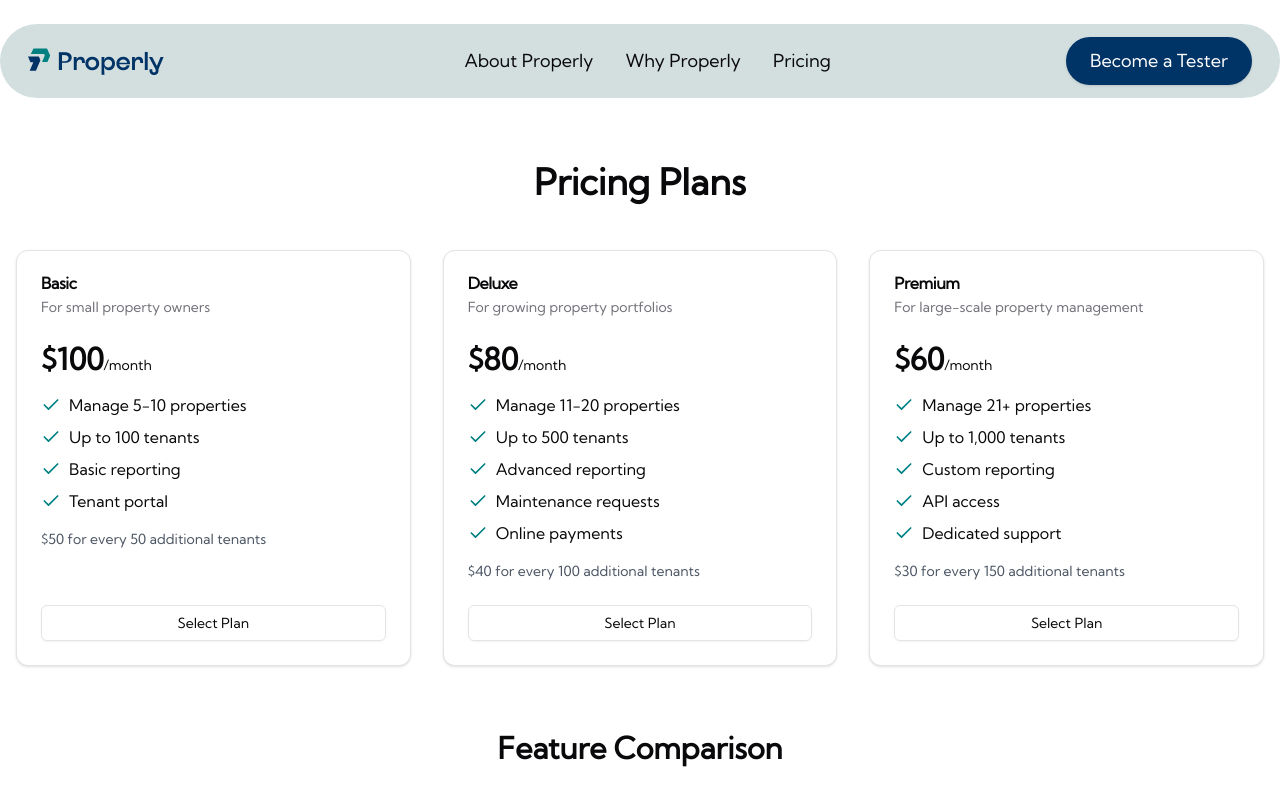
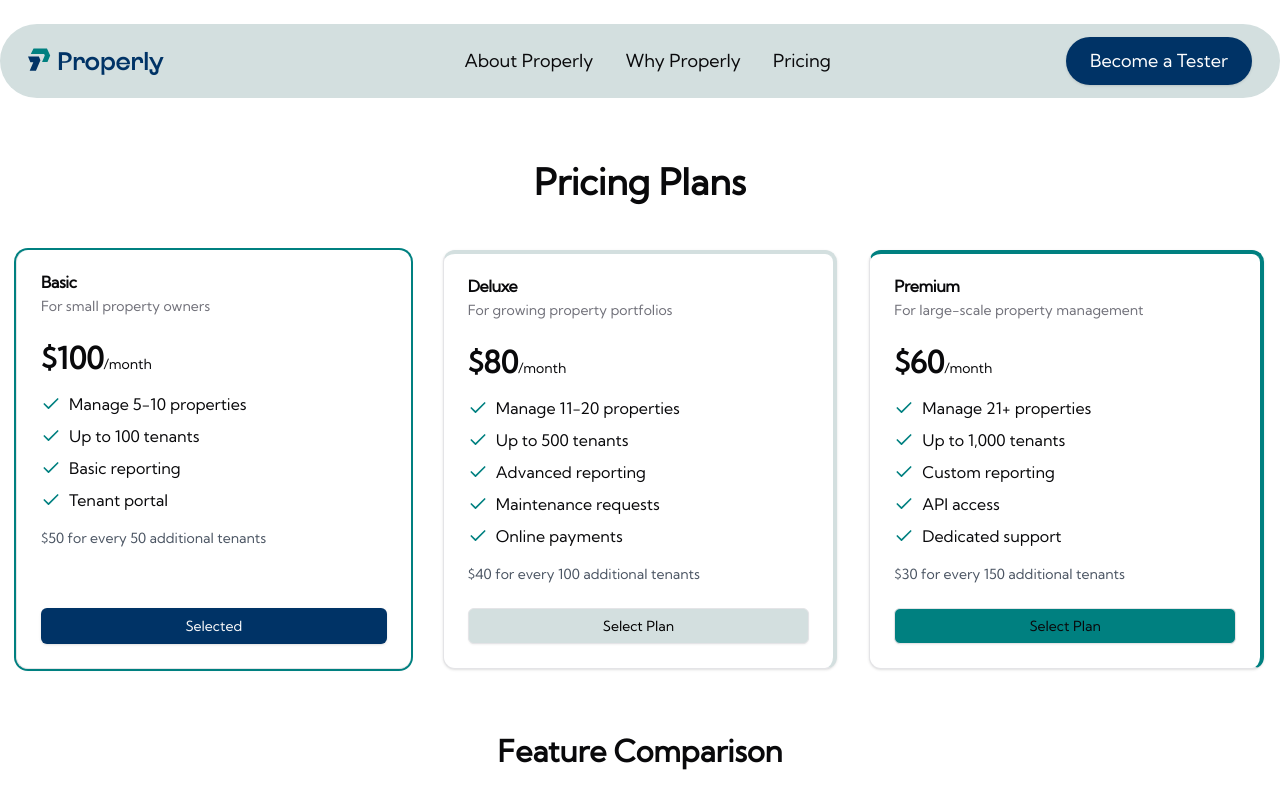
Before and after one commit to CondoMGT/Properly, a Next.js app: page /pricing in a window 1280 px wide. Shown: the top 800 px of the page. Built offline with nearby package versions, Linux system fonts and the light colour scheme.

Commit message:
Update pricing page and home page

```diff
--- a/app/(landing)/pricing/page.tsx
+++ b/app/(landing)/pricing/page.tsx
@@ -133,7 +133,7 @@ const additionalServices = [
 ];
 
 export default function PricingPage() {
-  const [selectedPlan, setSelectedPlan] = useState<string | null>(null);
+  const [selectedPlan, setSelectedPlan] = useState<string>("Basic");
 
   return (
     <div className="container mx-auto px-4 py-16">
@@ -144,8 +144,14 @@ export default function PricingPage() {
         {plans.map((plan) => (
           <Card
             key={plan.name}
-            className={`flex flex-col ${
-              selectedPlan === plan.name ? "ring-2 ring-custom-2" : ""
+            className={`flex flex-col border-t-4 border-r-4 ${
+              selectedPlan === plan.name
+                ? "ring-2 ring-custom-2 border-t-0 border-r-0"
+                : ""
+            }${
+              plan.name === "Deluxe"
+                ? " border-t-custom-3 border-r-custom-3"
+                : " border-t-custom-2 border-r-custom-2"
             }`}
           >
             <CardHeader>
@@ -177,6 +183,12 @@ export default function PricingPage() {
                   selectedPlan === plan.name
                     ? " bg-custom-1 hover:bg-custom-1"
                     : " bg-transparent"
+                }${
+                  plan.name === "Deluxe"
+                    ? " bg-custom-3 text-black"
+                    : plan.name === "Premium"
+                    ? " bg-custom-2"
+                    : ""
                 }`}
                 onClick={() => setSelectedPlan(plan.name)}
                 variant={selectedPlan === plan.name ? "default" : "outline"}
--- a/components/hero.tsx
+++ b/components/hero.tsx
@@ -3,7 +3,6 @@ import { FaqComp } from "@/components/landing-page/faq";
 import { FeaturesComp } from "@/components/landing-page/features";
 import { Hero } from "@/components/landing-page/hero";
 import { HowComp } from "@/components/landing-page/how";
-import { JoinComp } from "@/components/landing-page/join";
 import { WhyComp } from "@/components/landing-page/why";
 
 const heroPageComponents = [
@@ -12,7 +11,6 @@ const heroPageComponents = [
   WhyComp,
   HowComp,
   FeaturesComp,
-  JoinComp,
   FaqComp,
 ];
 
--- a/components/landing-page/about.tsx
+++ b/components/landing-page/about.tsx
@@ -7,14 +7,14 @@ export const AboutComponent = () => {
       className="w-full h-auto max-w-[1272px] mx-auto py-8 px-4 flex flex-col md:flex-row justify-between items-center md:gap-16"
     >
       <div className="w-full flex-[20%] h-auto py-2.5 flex justify-start items-center gap-2.5">
-        <div className="text-black text-4xl md:text-5xl font-medium font-kyiv leading-[56px]">
+        <div className="text-black text-4xl md:text-5xl font-semibold font-kyiv leading-[56px]">
           About Properly
         </div>
       </div>
 
       <div className="w-full grid h-auto">
         <div className="w-full">
-          <span className="text-custom-2 text-2xl font-medium font-kyiv leading-[30px]">
+          <span className="text-custom-2 text-2xl font-semibold font-kyiv leading-[30px]">
             Properly
           </span>
           <span className="text-black text-xl font-normal font-['Open Sans'] leading-[34px] tracking-tight">
--- a/components/landing-page/faq.tsx
+++ b/components/landing-page/faq.tsx
@@ -78,7 +78,7 @@ const faqs = [
 export const FaqComp = () => {
   return (
     <div className="w-full max-w-[1322px] mx-auto h-auto flex flex-col justify-start items-start gap-6 p-4">
-      <div className="self-stretch text-black text-4xl md:text-5xl font-medium font-kyiv leading-[60px] text-center md:text-left">
+      <div className="self-stretch text-black text-4xl md:text-5xl font-semibold font-kyiv leading-[60px] text-center md:text-left">
         Our Frequently Asked Questions
       </div>
       <div className="flex-col justify-end items-start gap-2 flex w-full">
--- a/components/landing-page/how.tsx
+++ b/components/landing-page/how.tsx
@@ -5,7 +5,7 @@ export const HowComp = () => {
   return (
     <div className="w-full max-w-[1266px] mx-auto h-auto flex-col justify-start items-start gap-10 p-4">
       <div className="w-full flex flex-col gap-1 justify-start items-start mb-8">
-        <div className="text-black text-4xl md:text-5xl font-medium font-kyiv tracking-tight leading-[56px]">
+        <div className="text-black text-4xl md:text-5xl font-semibold font-kyiv tracking-tight leading-[56px]">
           How Properly Works
         </div>
         <div className="text-sm text-muted-foreground ml-1">
--- a/components/landing-page/why.tsx
+++ b/components/landing-page/why.tsx
@@ -35,7 +35,7 @@ export const WhyComp = () => {
       className="w-full h-auto max-w-[1272px] mx-auto px-4 flex flex-col md:flex-row justify-between items-center md:gap-8"
     >
       <div className="w-full flex-[20%] h-auto py-2.5 flex justify-start items-center gap-2.5">
-        <div className="text-black text-4xl md:text-5xl font-medium font-kyiv leading-[56px]">
+        <div className="text-black text-4xl md:text-5xl font-semibold font-kyiv leading-[56px]">
           Why Choose Properly
         </div>
       </div>
```
